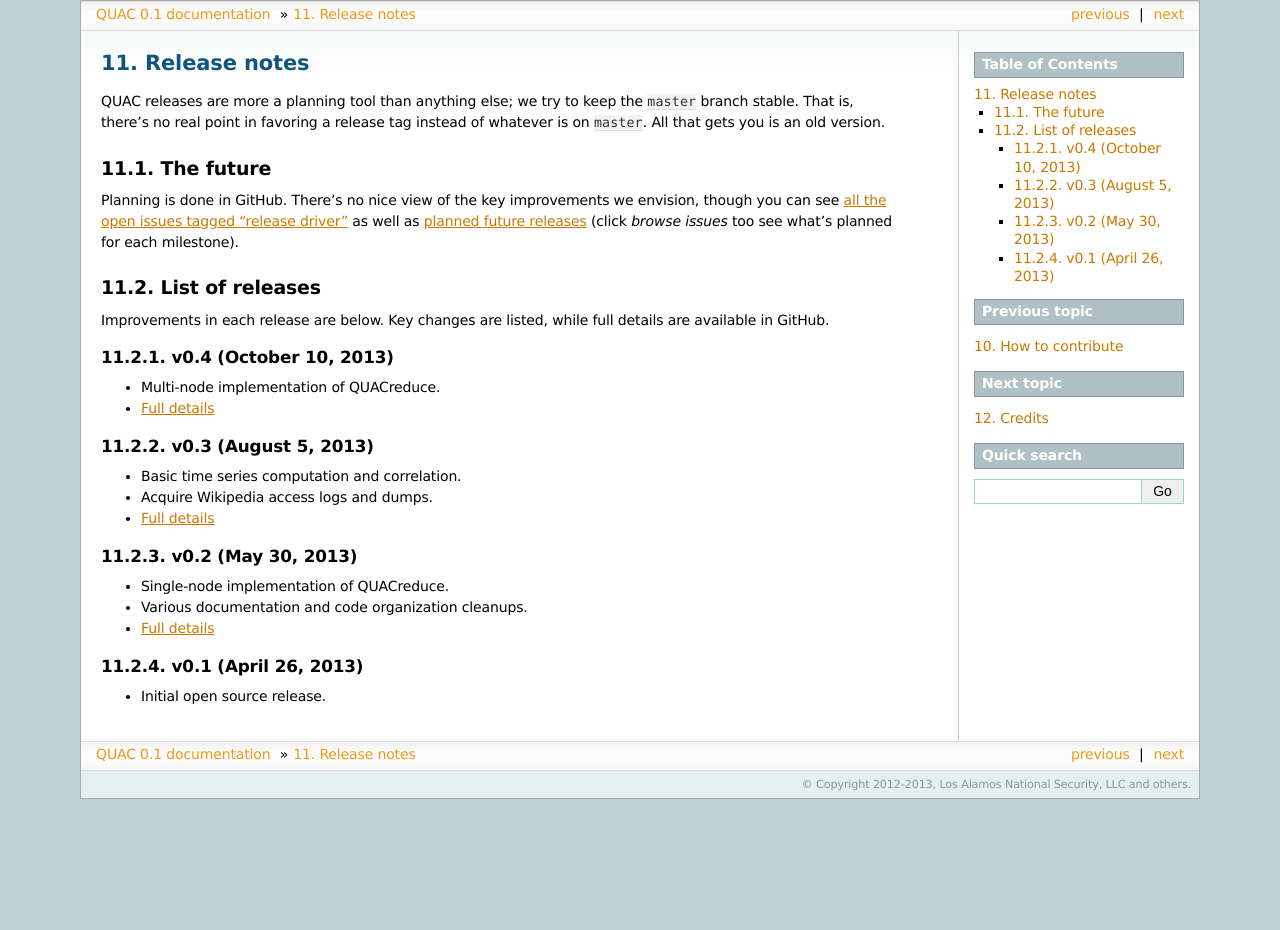
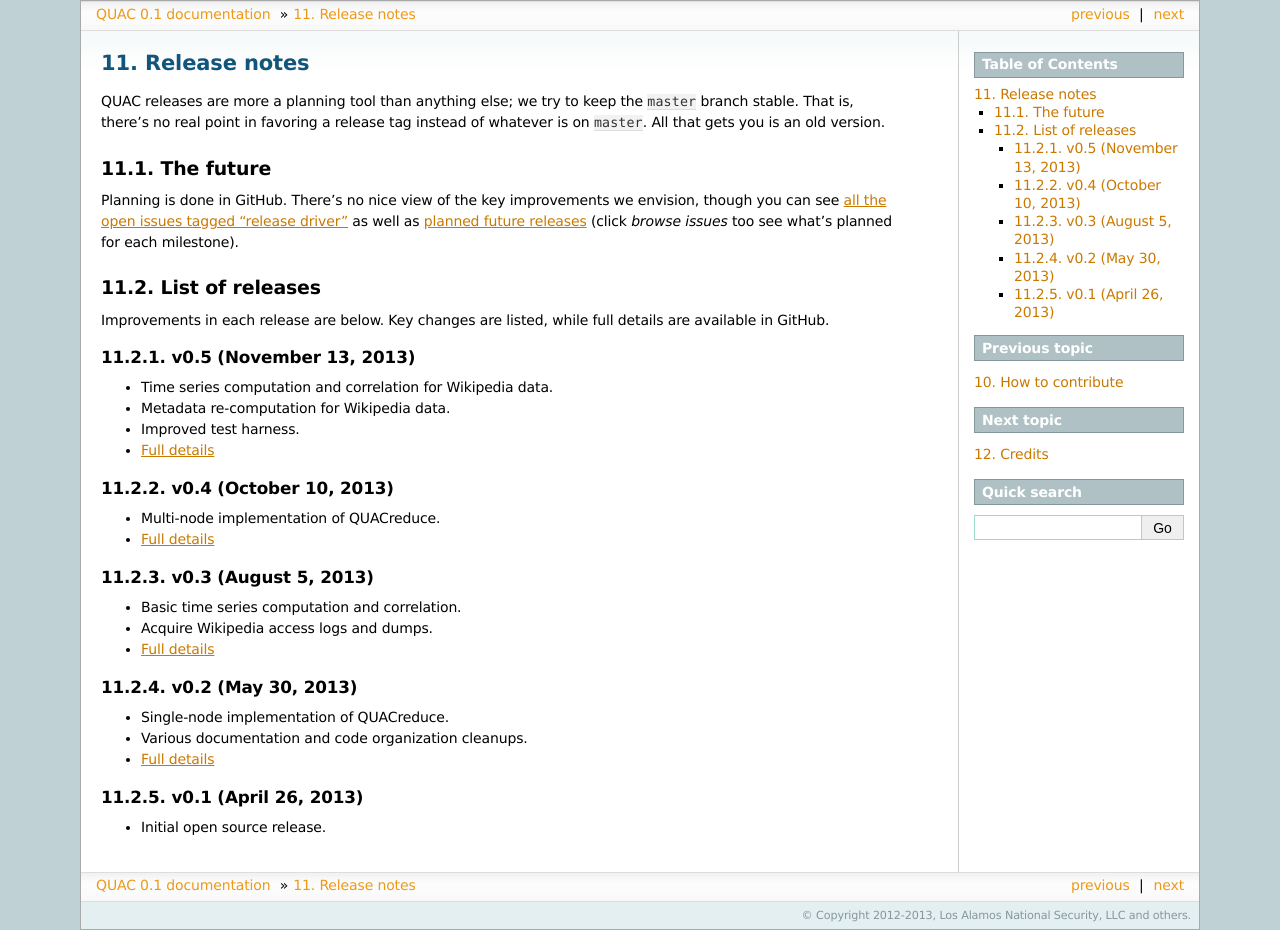
Before and after one commit to reidpr/quac, a Sphinx documentation site: the page built from sphinx/release_notes.rst, in a window 1280 px wide. Built offline with Sphinx 7.4.7, drawn with Linux system fonts in a browser that asks for light colours; formulas are drawn with MathJax 3; before the commit the page ends 900 px from its top, so only the background shows below that.

Commit message:
release notes for v0.5

```diff
--- a/sphinx/release_notes.rst
+++ b/sphinx/release_notes.rst
@@ -23,6 +23,14 @@
 Improvements in each release are below. Key changes are listed, while full
 details are available in GitHub.
 
+v0.5 (November 13, 2013)
+------------------------
+
+* Time series computation and correlation for Wikipedia data.
+* Metadata re-computation for Wikipedia data.
+* Improved test harness.
+* `Full details <https://github.com/reidpr/quac/issues?direction=asc&milestone=5&sort=created&state=closed>`__
+
 v0.4 (October 10, 2013)
 -----------------------
 
```
